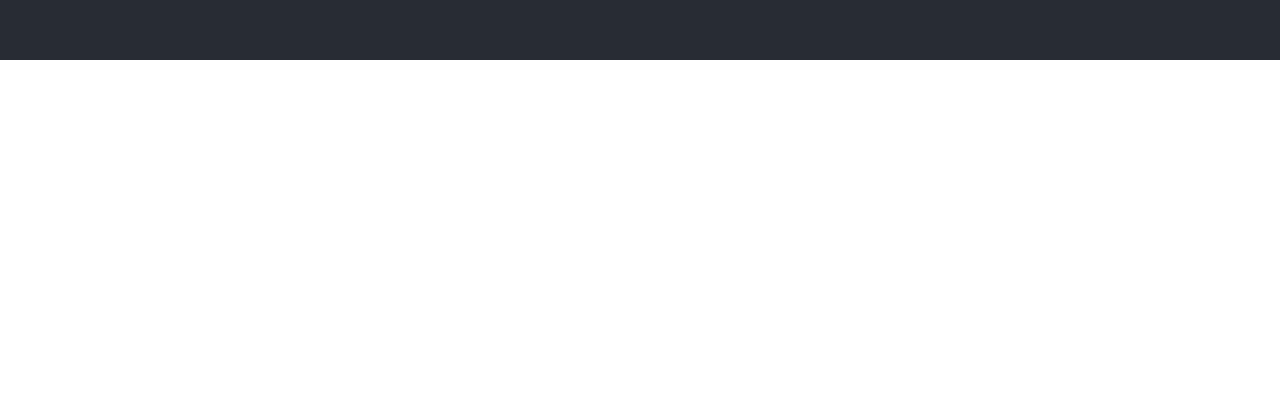
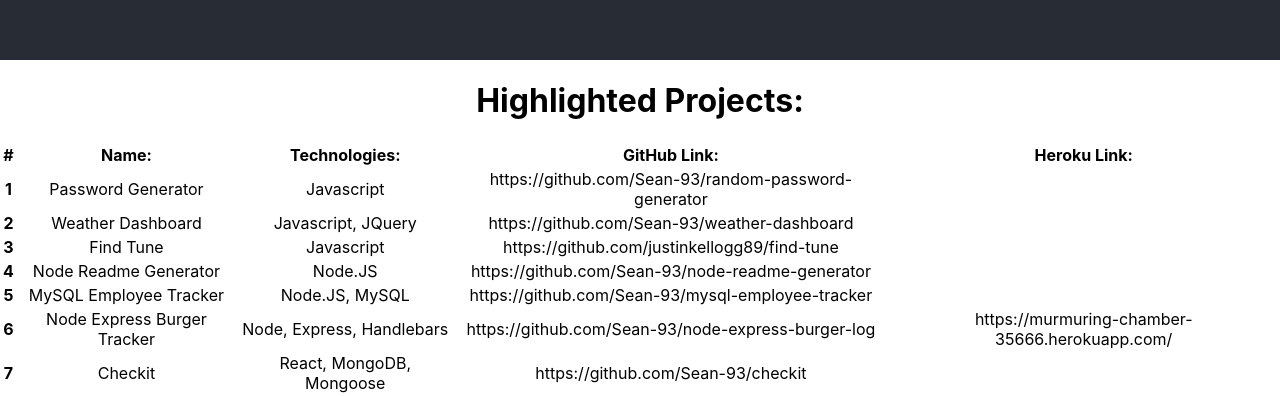
Before and after one commit to Sean-93/react-portfolio, a React (Create React App) app: page / in a window 1280 px wide. Shown: the part 740-1136 px from the top of the page. Before the commit the page ends 800 px from the top, so only its background shows below. Built offline with nearby package versions, Linux system fonts and the light colour scheme.

Commit message:
was able to have component for projects funtioning

```diff
--- a/public/index.html
+++ b/public/index.html
@@ -24,7 +24,7 @@
       work correctly both with client-side routing and a non-root public URL.
       Learn how to configure a non-root public URL by running `npm run build`.
     -->
-    <title>React App</title>
+    <title>React Portfolio</title>
   </head>
   <body>
     <noscript>You need to enable JavaScript to run this app.</noscript>
--- a/src/App.js
+++ b/src/App.js
@@ -1,6 +1,58 @@
 import React from 'react';
-// import logo from './logo.svg';
 import './App.css';
+import Projects from './components/projects'
+
+const projectList = [
+  {
+    name: "Password Generator",
+    technologies: "Javascript",
+    GitHub: "https://github.com/Sean-93/random-password-generator",
+    Heroku: ""
+
+  },
+  {
+    name: "Weather Dashboard",
+    technologies: "Javascript, JQuery",
+    GitHub: "https://github.com/Sean-93/weather-dashboard" ,
+    Heroku: ""
+
+  },
+  {
+    name: "Find Tune",
+    technologies: "Javascript",
+    GitHub: "https://github.com/justinkellogg89/find-tune" ,
+    Heroku: ""
+
+  },
+  {
+    name: "Node Readme Generator",
+    technologies: "Node.JS",
+    GitHub: " https://github.com/Sean-93/node-readme-generator" ,
+    Heroku: ""
+
+  },
+  {
+    name: "MySQL Employee Tracker",
+    technologies: "Node.JS, MySQL",
+    GitHub: " https://github.com/Sean-93/mysql-employee-tracker" ,
+    Heroku: ""
+
+  },
+  {
+    name: "Node Express Burger Tracker",
+    technologies: "Node, Express, Handlebars",
+    GitHub: "https://github.com/Sean-93/node-express-burger-log" ,
+    Heroku: "https://murmuring-chamber-35666.herokuapp.com/"
+
+  },
+  {
+    name: "Checkit",
+    technologies: "React, MongoDB, Mongoose",
+    GitHub: "https://github.com/Sean-93/checkit" ,
+    Heroku: ""
+
+  },
+]
 
 function App() {
   return (
@@ -8,6 +60,8 @@
       <header className="App-header">
 
       </header>
+
+      <Projects projectList={projectList}/>
     </div>
   );
 }
--- a/src/components/projects.js
+++ b/src/components/projects.js
@@ -0,0 +1,43 @@
+import React, {useState} from "react";
+
+export default function Projects(props) {
+  // const [employeesList, setEmployeesList] = useState(props.employeesList);
+  const employee = props.projectList.map((item, index) => {
+      return (
+        <tr>
+          <th scope="row">{index+1}</th>
+          <td>{item.name}</td>
+          <td>{item.technologies}</td>
+          <td>{item.GitHub}</td>
+          <td>{item.Heroku}</td>
+        </tr>
+      );
+    });
+
+  function ActionLink (key) {
+    props.ActionLink(key);
+  }
+console.log("employee Render");
+  return (
+    <div>
+      <div className="container-fluid">
+        <h1>Highlighted Projects:</h1>
+        <table className="table table-dark">
+          <thead>
+            <tr>
+              <th scope="col">#</th>
+              <th scope="col">Name:</th>
+              <th scope="col">Technologies:</th>
+              <th scope="col">GitHub Link:</th>
+              <th scope="col">Heroku Link:</th>
+
+            </tr>
+          </thead>
+          <tbody>
+          {employee}
+          </tbody>
+        </table>
+      </div>
+    </div>
+  );
+}
```
